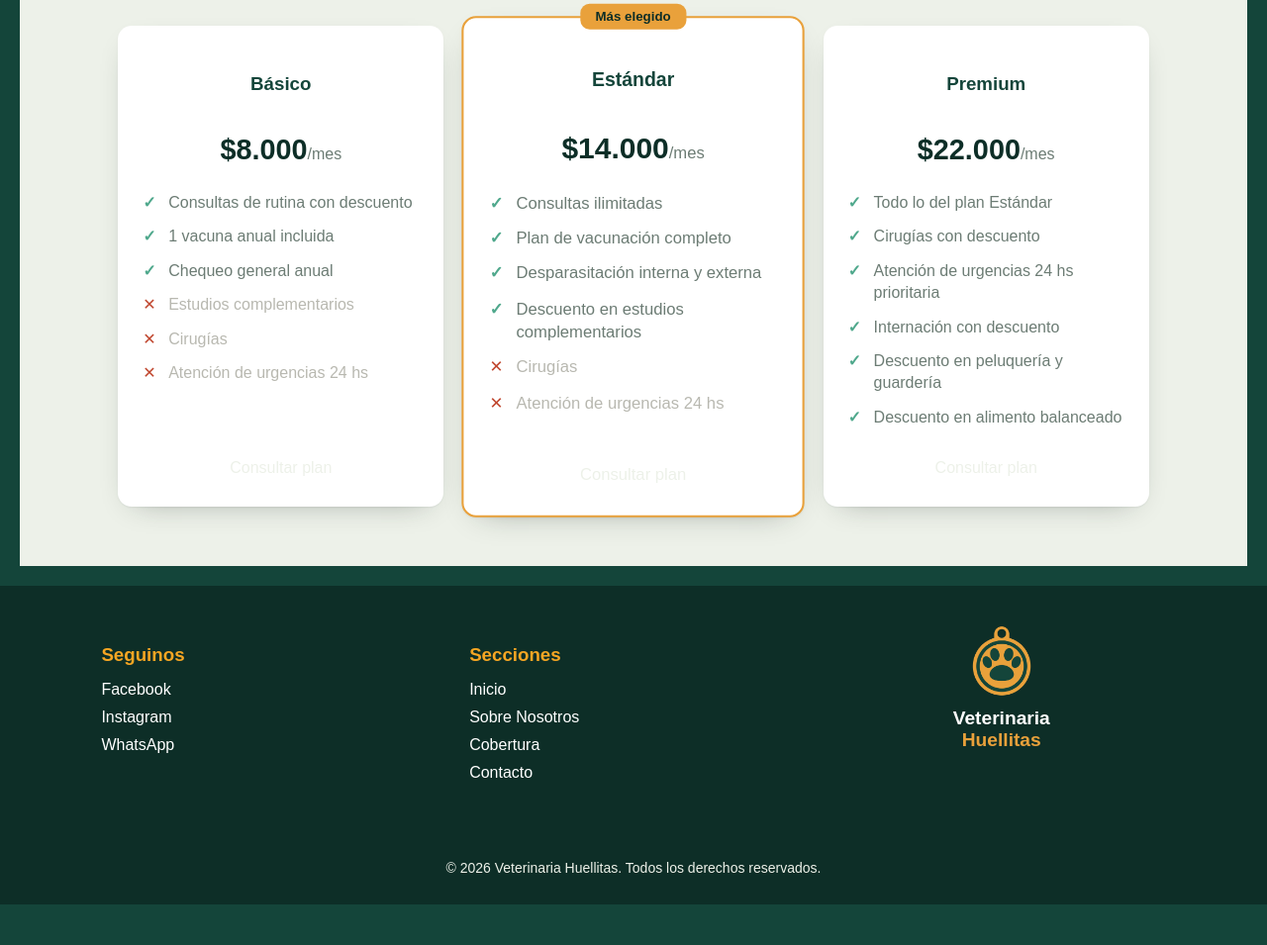
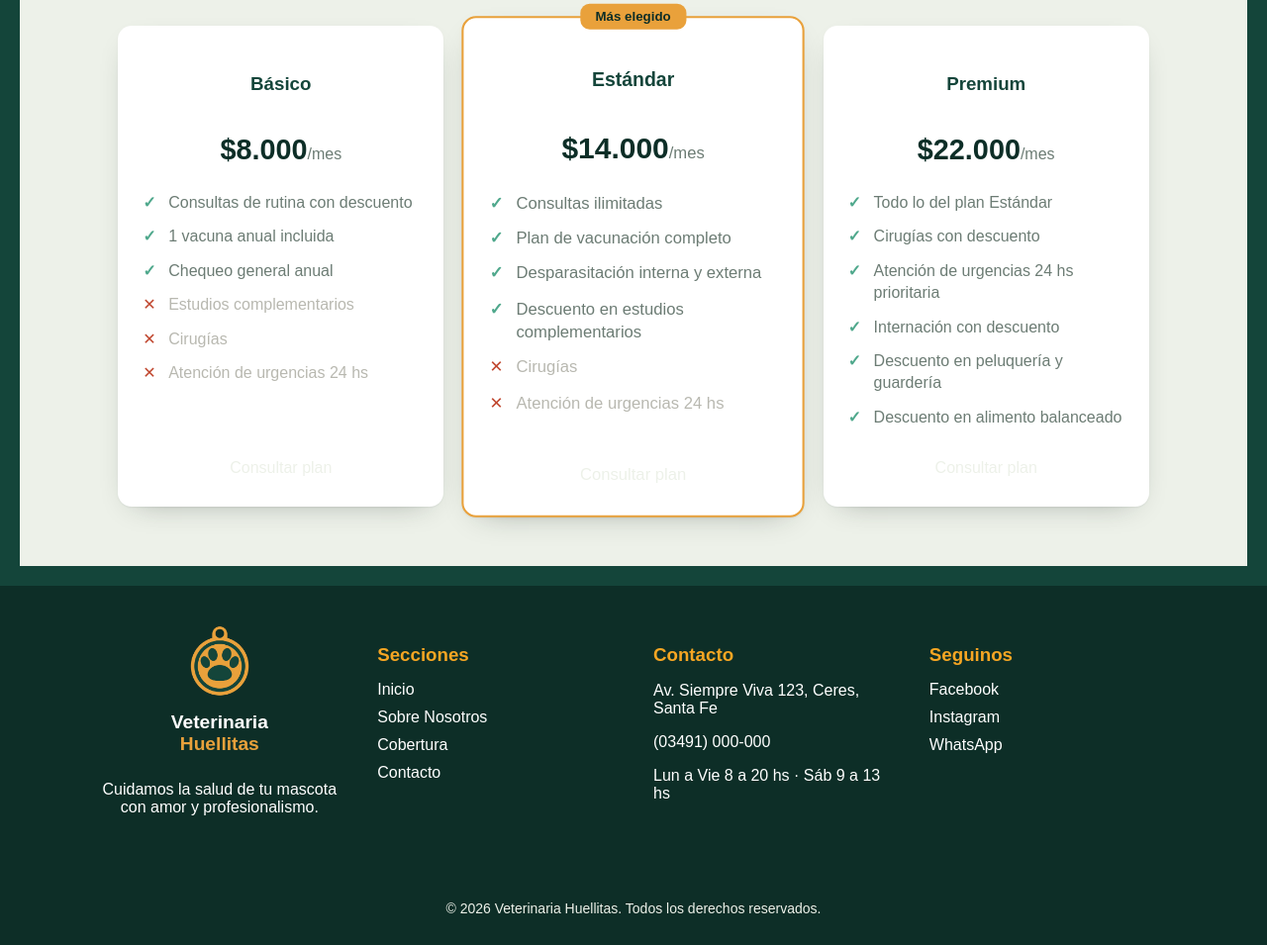
Before and after one commit to DaroNelson/Trab_Integ, a website built with Vite: page cobertura.html in a window 1280 px wide. Shown: the part 762-1717 px from the top of the page at 99% size. Before the commit the page ends 1676 px from the top, so only its background shows below. Built offline with nearby package versions, Linux system fonts and the light colour scheme.

Commit message:
guardar cambio

```diff
--- a/cobertura.html
+++ b/cobertura.html
@@ -103,15 +103,19 @@
 
     <footer class="footer">
 
-        <!-- Izquierda: Redes -->
-        <div class="footer-col social">
-            <h3>Seguinos</h3>
-            <a href="#">Facebook</a>
-            <a href="#">Instagram</a>
-            <a href="#">WhatsApp</a>
+    <!-- 1: Marca (primero, como pediste) -->
+    <div class="footer-col brand">
+        <a href="index.html" class="footer-logo">
+            <img src="./assets/logo/LogoHuellitas/isotipo-512.png" alt="Veterinaria Huellitas">
+            <span class="nombre-footer">
+                Veterinaria
+                <em>Huellitas</em>
+            </span>
+        </a>
+        <p class="footer-bajada">Cuidamos la salud de tu mascota con amor y profesionalismo.</p>
     </div>
 
-        <!-- Centro: Navegación -->
+    <!-- 2: Secciones -->
     <div class="footer-col nav-links">
         <h3>Secciones</h3>
         <a href="index.html">Inicio</a>
@@ -120,13 +124,20 @@
         <a href="contactos.html">Contacto</a>
     </div>
 
-        <!-- Derecha: Logo -->
-        <div class="footer-col brand">
-            <img src="./assets/logo/LogoHuellitas/isotipo-512.png" alt="Veterinaria Huellitas">
-            <span class="nombre-footer">
-                Veterinaria
-                <em>Huellitas</em>
-            </span>
+    <!-- 3: Contacto -->
+    <div class="footer-col contacto-footer">
+        <h3>Contacto</h3>
+        <p>Av. Siempre Viva 123, Ceres, Santa Fe</p>
+        <p>(03491) 000-000</p>
+        <p class="footer-horario">Lun a Vie 8 a 20 hs · Sáb 9 a 13 hs</p>
+    </div>
+
+    <!-- 4: Redes -->
+    <div class="footer-col social">
+        <h3>Seguinos</h3>
+        <a href="#">Facebook</a>
+        <a href="#">Instagram</a>
+        <a href="#">WhatsApp</a>
     </div>
 
 </footer>
```
Lines whose indentation alone changed are shown as unchanged.
